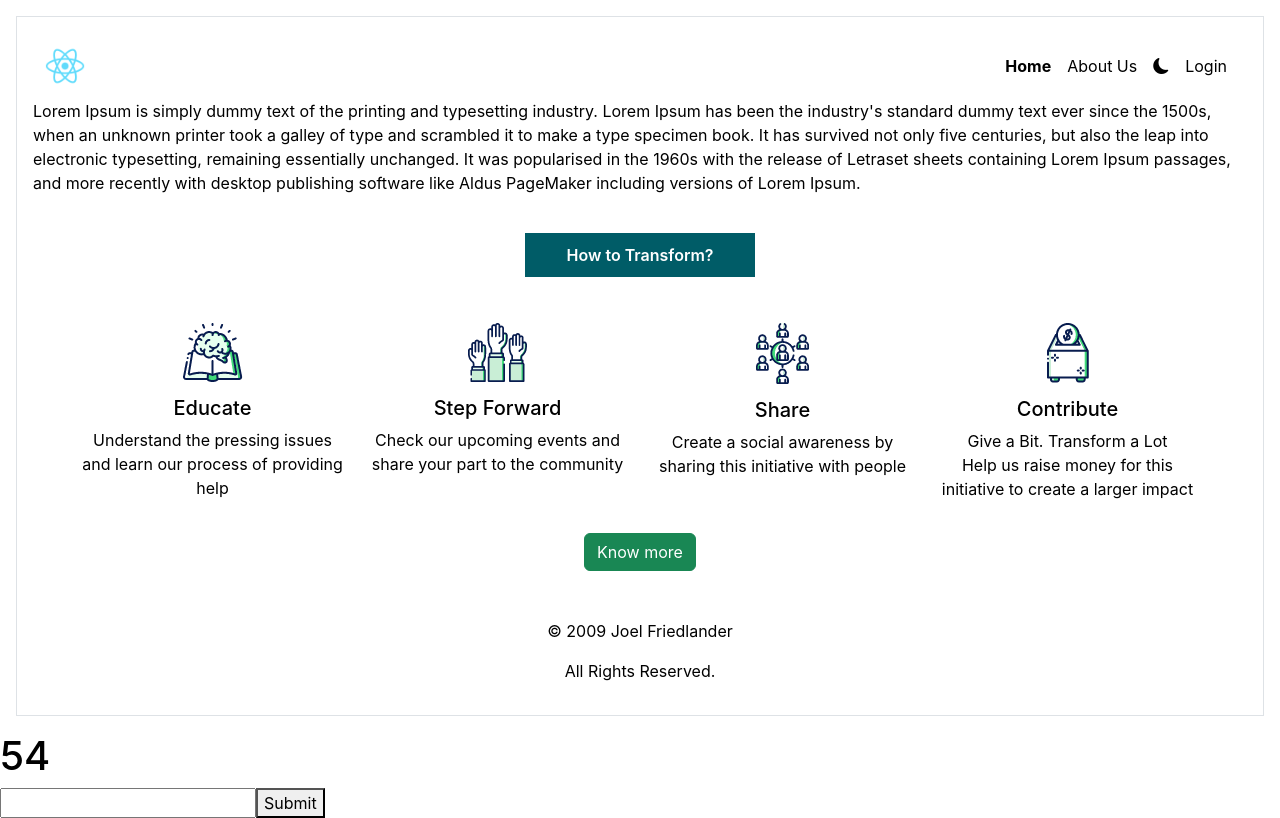
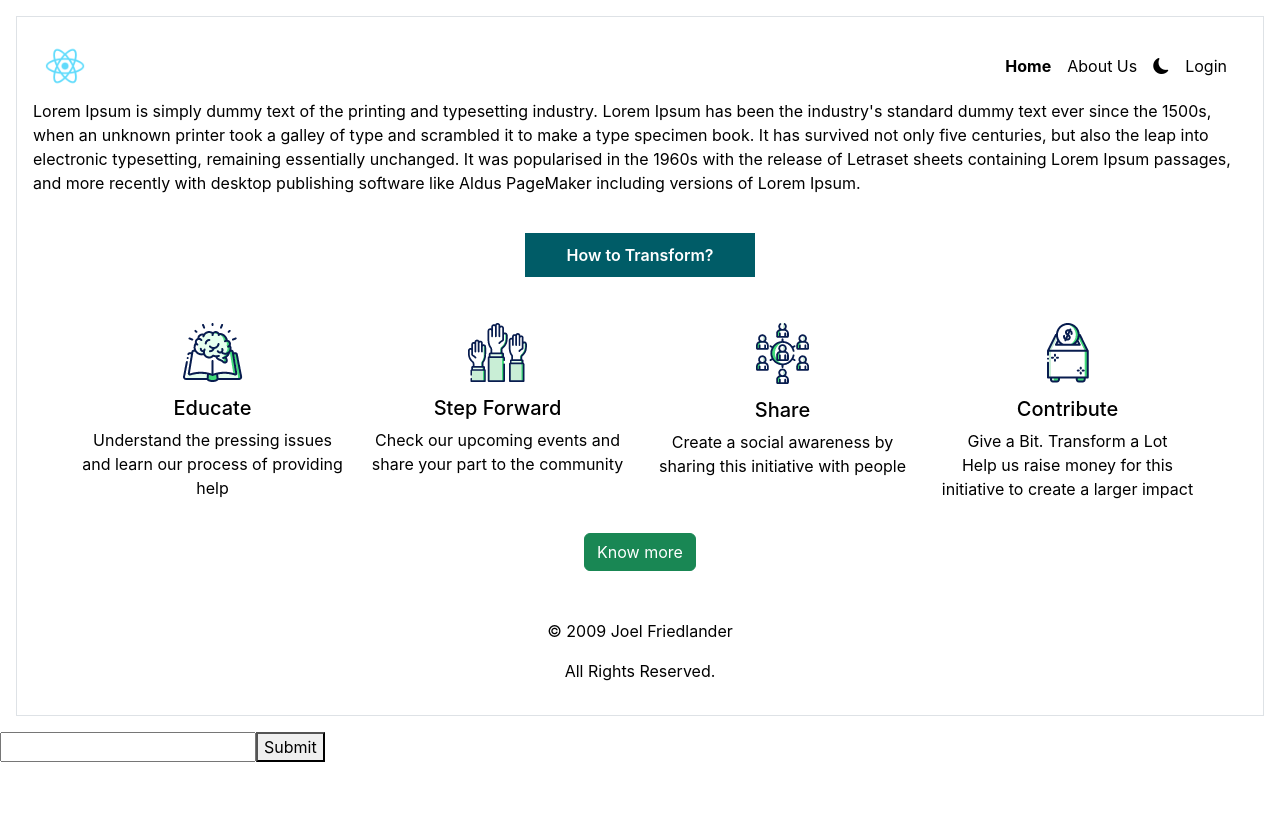
Before and after one commit to Tejeshkumarkota/react-project-learn, a React (Create React App) app: page / in a window 1280 px wide. Built offline with nearby package versions, Linux system fonts and the light colour scheme.

Commit message:
counter removed in app js file

```diff
--- a/src/App.js
+++ b/src/App.js
@@ -6,12 +6,9 @@ import { BrowserRouter,Routes,Route } from 'react-router-dom';
 import Login from './Pages/Login/Login';
 import List from './Pages/List';
 import Create from './Pages/Create';
-import User1 from './Pages/User1';
-import User2 from './Pages/User2';
 import Parent from './Pages/Parent';
 import Update from './Pages/Update';
 import FetchDetails from './Pages/FetchDetails';
-import Counter from './Pages/Counter';
 
 function App() {
   return (
@@ -30,7 +27,7 @@ function App() {
           <Route path="/filter-list" element={<FetchDetails/>}/>
         </Routes>
       </BrowserRouter>
-      <Counter/>
+      {/* <Counter/> */}
       <Parent/>
       {/* <User1/>
       <User2/>
@@ -38,7 +35,6 @@ function App() {
 
       <FetchDetails /> */}
 
-
     </div>
   );
 }
--- a/src/Pages/Counter.js
+++ b/src/Pages/Counter.js
@@ -23,7 +23,7 @@ export default function Counter() {
     return (
         <div>
             <h1>{count}</h1>
-            {/* <button onClick={handleIncrease}>Increase</button> */}
+            <button onClick={handleIncrease}>Increase</button>
         </div>
     )
 }
```
